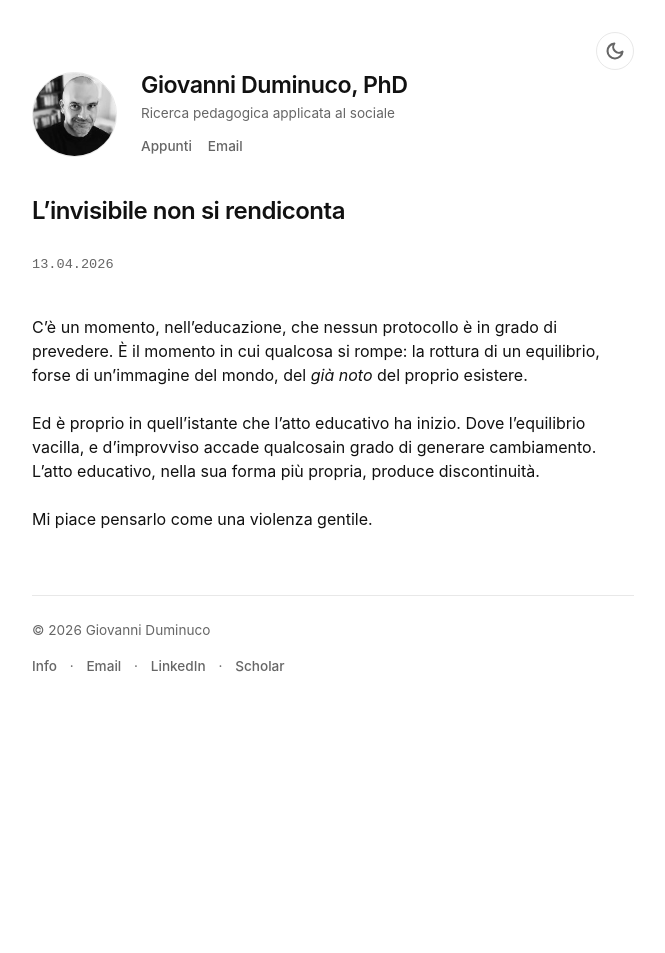
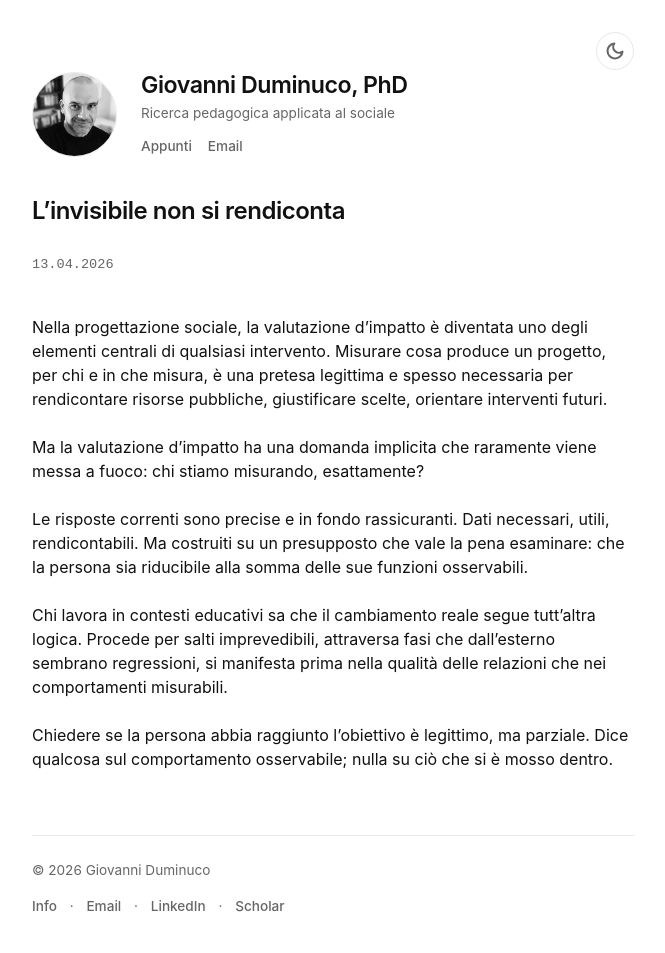
Before and after one commit to dumgio/dumgio.github.io, a Jekyll site: the page built from _posts/2026-04-13-l-invisibile-non-si-rendiconta.md, in a window 1280 px wide. Shown: the whole page, without its empty margins (307-972 px from the left). Built offline with Jekyll 4.4.1, drawn with Linux system fonts in a browser that asks for light colours; before the commit the page ends 900 px from its top, so only the background shows below that.

Commit message:
Update 2026-04-13-l-invisibile-non-si-rendiconta.md

```diff
--- a/_posts/2026-04-13-l-invisibile-non-si-rendiconta.md
+++ b/_posts/2026-04-13-l-invisibile-non-si-rendiconta.md
@@ -2,10 +2,12 @@
 layout: post
 title: L’invisibile non si rendiconta
 ---
-C’è un momento, nell’educazione, che nessun protocollo è in grado di prevedere.
-È il momento in cui qualcosa si rompe: la rottura di un equilibrio, forse di un'immagine del mondo, del _già noto_ del proprio esistere.
+Nella progettazione sociale, la valutazione d’impatto è diventata uno degli elementi centrali di qualsiasi intervento. Misurare cosa produce un progetto, per chi e in che misura, è una pretesa legittima e spesso necessaria per rendicontare risorse pubbliche, giustificare scelte, orientare interventi futuri.
 
-Ed è proprio in quell'istante che l'atto educativo ha inizio. Dove l'equilibrio vacilla, e d'improvviso  accade  qualcosain grado di generare cambiamento.
-L’atto educativo, nella sua forma più propria, produce discontinuità.
+Ma la valutazione d’impatto ha una domanda implicita che raramente viene messa a fuoco: chi stiamo misurando, esattamente?
 
-Mi piace pensarlo come una violenza gentile.
+Le risposte correnti sono precise e in fondo rassicuranti. Dati necessari, utili, rendicontabili. Ma costruiti su un presupposto che vale la pena esaminare: che la persona sia riducibile alla somma delle sue funzioni osservabili.
+
+Chi lavora in contesti educativi sa che il cambiamento reale segue tutt’altra logica. Procede per salti imprevedibili, attraversa fasi che dall’esterno sembrano regressioni, si manifesta prima nella qualità delle relazioni che nei comportamenti misurabili.
+
+Chiedere se la persona abbia raggiunto l’obiettivo è legittimo, ma parziale. Dice qualcosa sul comportamento osservabile; nulla su ciò che si è mosso dentro.
```
